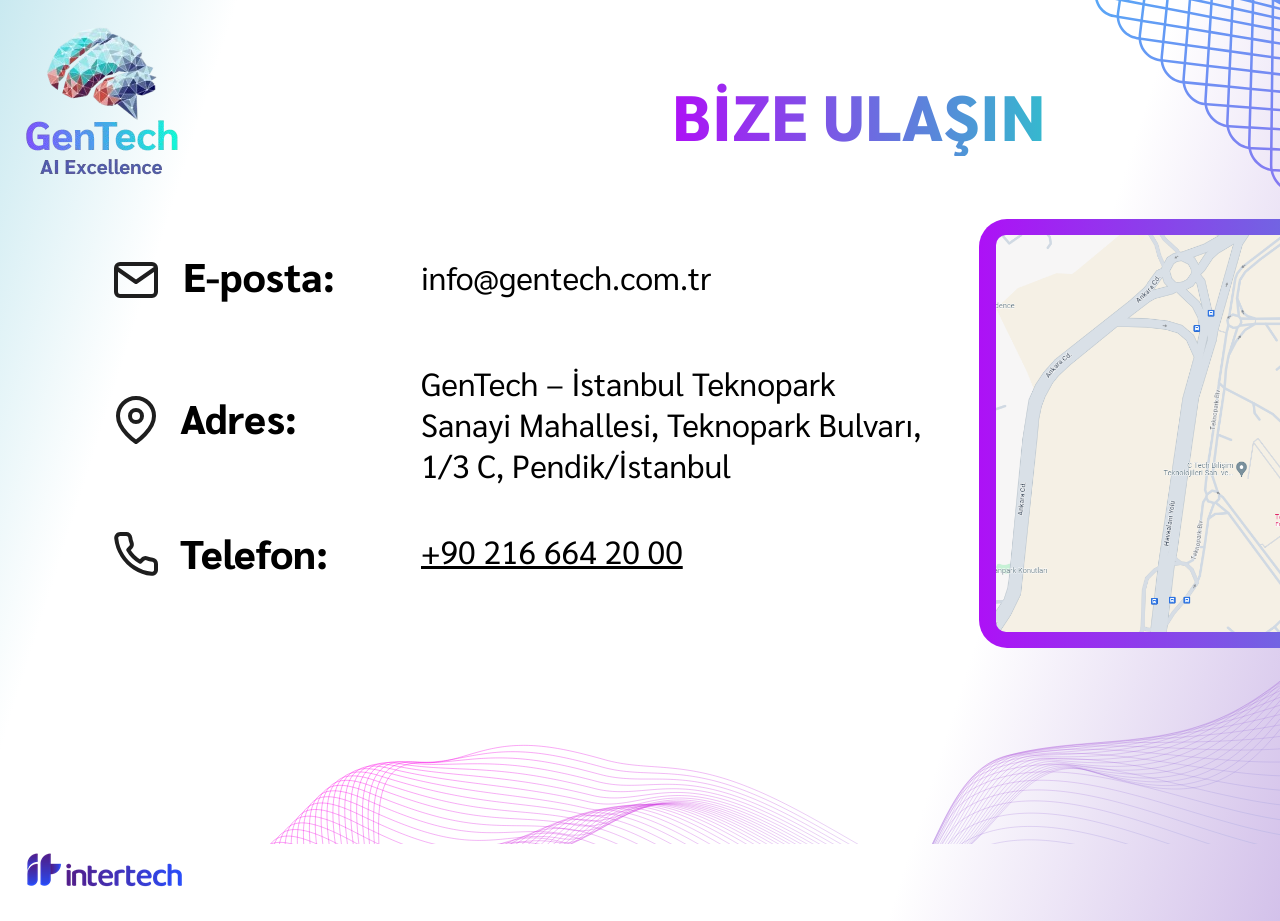
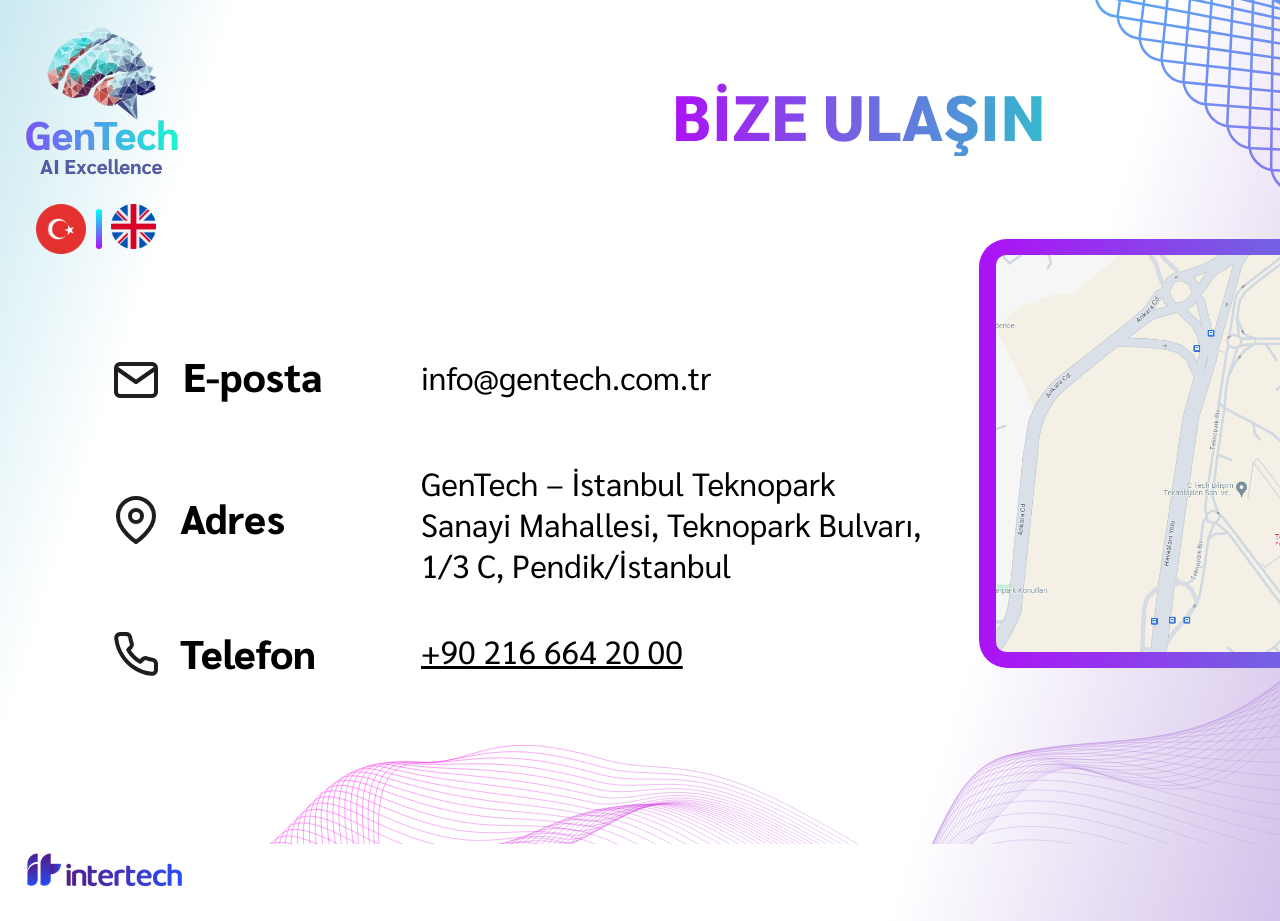
Before and after one commit to meirza23/GenTech, a Flask app: page /contact in a window 1280 px wide. Run offline with Flask 3, Linux system fonts and the light colour scheme.

Commit message:
bize ulasin sayfasina ingilizce eklendi

```diff
--- a/static/css/contact.css
+++ b/static/css/contact.css
@@ -69,7 +69,7 @@
 
 .frame-child {
   position: absolute;
-  top: 227px;
+  top: 247px;
   left: 987px;
   border-radius: 20px;
   background-color: #d9d9d9;
@@ -93,7 +93,7 @@
 
 .e-posta {
   position: absolute;
-  top: 249px;
+  top: 349px;
   left: 183px;
   font-weight: 800;
   display: inline-block;
@@ -102,7 +102,7 @@
 }
 .adres {
   position: absolute;
-  top: 391px;
+  top: 491px;
   left: 180px;
   font-weight: 800;
   display: inline-block;
@@ -111,7 +111,7 @@
 }
 .telefon {
   position: absolute;
-  top: 526px;
+  top: 626px;
   left: 180px;
   font-weight: 800;
   display: inline-block;
@@ -120,7 +120,7 @@
 }
 .infogentechcomtr {
   position: absolute;
-  top: 256px;
+  top: 356px;
   left: 421px;
   font-size: 32px;
   display: inline-block;
@@ -132,7 +132,7 @@
 }
 .gentech-stanbul-container {
   position: absolute;
-  top: 362px;
+  top: 462px;
   left: 421px;
   font-size: 32px;
   display: inline-block;
@@ -141,7 +141,7 @@
 }
 .a {
   position: absolute;
-  top: 530px;
+  top: 630px;
   left: 421px;
   font-size: 32px;
   text-decoration: underline;
@@ -152,7 +152,7 @@
 }
 .harita-1-icon {
   position: absolute;
-  top: 235px;
+  top: 255px;
   left: 996px;
   border-radius: 10px;
   width: 617px;
@@ -162,7 +162,7 @@
 }
 .map-pin-icon {
   position: absolute;
-  top: 396px;
+  top: 496px;
   left: 112px;
   width: 48px;
   height: 48px;
@@ -170,7 +170,7 @@
 }
 .mail-icon {
   position: absolute;
-  top: 256px;
+  top: 356px;
   left: 112px;
   width: 48px;
   height: 48px;
@@ -178,7 +178,7 @@
 }
 .phone-icon {
   position: absolute;
-  top: 530px;
+  top: 630px;
   left: 112px;
   width: 48px;
   height: 48px;
@@ -201,3 +201,31 @@
   color: #000;
   font-family: Sarabun;
 }
+
+.united-kingdom-icon {
+  position: absolute;
+  top: 204px;
+  left: 111px;
+  width: 45px;
+  height: 45px;
+  object-fit: cover;
+  cursor: pointer;
+}
+.turkey-icon {
+  position: absolute;
+  top: 204px;
+  left: 36px;
+  width: 50px;
+  height: 50px;
+  object-fit: cover;
+  cursor: pointer;
+}
+.langseperator {
+  position: absolute;
+  top: 209px;
+  left: 96px;
+  border-radius: 5px;
+  background: linear-gradient(180deg, #00ffff, #ad11f6);
+  width: 6px;
+  height: 40px;
+}
--- a/static/js/script-lang-select.js
+++ b/static/js/script-lang-select.js
@@ -134,6 +134,30 @@
         sendButtonAlt: "Gönder",
       },
     },
+    contactUs: {
+      en: {
+        title: "Contact Us",
+        email: "Email",
+        address: "Address",
+        phone: "Phone",
+        emailAddress: "info@gentech.com.tr",
+        officeName: "GenTech – Istanbul Technopark",
+        officeAddress:
+          "Sanayi Mahallesi, Teknopark Boulevard, 1/3 C, Pendik/Istanbul",
+        phoneNumber: "+90 216 664 20 00",
+      },
+      tr: {
+        title: "BİZE ULAŞIN",
+        email: "E-posta",
+        address: "Adres",
+        phone: "Telefon",
+        emailAddress: "info@gentech.com.tr",
+        officeName: "GenTech – İstanbul Teknopark",
+        officeAddress:
+          "Sanayi Mahallesi, Teknopark Bulvarı, 1/3 C, Pendik/İstanbul",
+        phoneNumber: "+90 216 664 20 00",
+      },
+    },
   };
 
   function switchLanguage(language) {
@@ -232,6 +256,23 @@
         translations.categorize[language].messagePlaceholder;
       document.querySelector("button[type='submit'] img").alt =
         translations.categorize[language].sendButtonAlt;
+    } else if (currentScreen.includes("contact")) {
+      document.querySelector(".bze-ulain").textContent =
+        translations.contactUs[language].title;
+      document.querySelector(".e-posta").textContent =
+        translations.contactUs[language].email;
+      document.querySelector(".adres").textContent =
+        translations.contactUs[language].address;
+      document.querySelector(".telefon").textContent =
+        translations.contactUs[language].phone;
+      document.querySelector(".infogentechcomtr").textContent =
+        translations.contactUs[language].emailAddress;
+      document.querySelector(".gentech-stanbul-container").innerHTML = `
+        <p class="gentech-stanbul">${translations.contactUs[language].officeName}</p>
+        <p class="gentech-stanbul">${translations.contactUs[language].officeAddress}</p>
+      `;
+      document.querySelector(".a").textContent =
+        translations.contactUs[language].phoneNumber;
     }
     localStorage.setItem("preferredLang", language);
   }
--- a/templates/contact.html
+++ b/templates/contact.html
@@ -53,6 +53,15 @@
 
       <img class="phone-icon" alt="" src="/static/images/Phone.svg" />
     </div>
+    <img
+      class="united-kingdom-icon"
+      alt=""
+      src="/static/images/united-kingdom.png"
+    />
+    <img class="turkey-icon" alt="" src="/static/images/turkey.png" />
+
+    <div class="langseperator"></div>
   </body>
   <script src="/static/js/script-contact-us.js"></script>
+  <script src="/static/js/script-lang-select.js"></script>
 </html>
```
